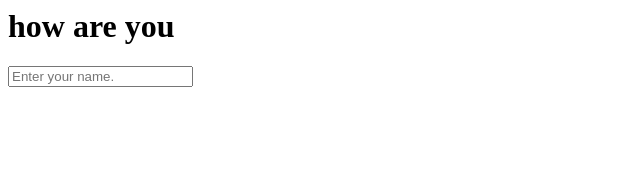
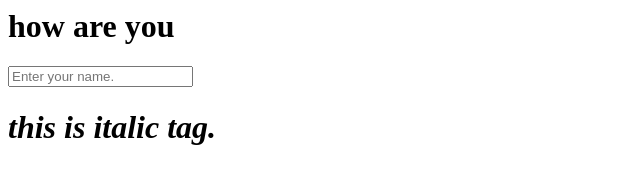
Before and after one commit to Saiful10400/test-1-html, a plain HTML site: page fast time i am doing.html in a window 1280 px wide. Shown: the whole page, without its empty margins (0-640 px from the left). Drawn offline with Linux system fonts and the light colour scheme.

Commit message:
3rd time commit

```diff
--- a/fast time i am doing.html
+++ b/fast time i am doing.html
@@ -3,4 +3,9 @@
         how are you
     </h1>
     <input type="text" placeholder="Enter your name.">
+    <h1>
+        <i>
+            this is italic tag.
+        </i>
+    </h1>
 </html>
```
